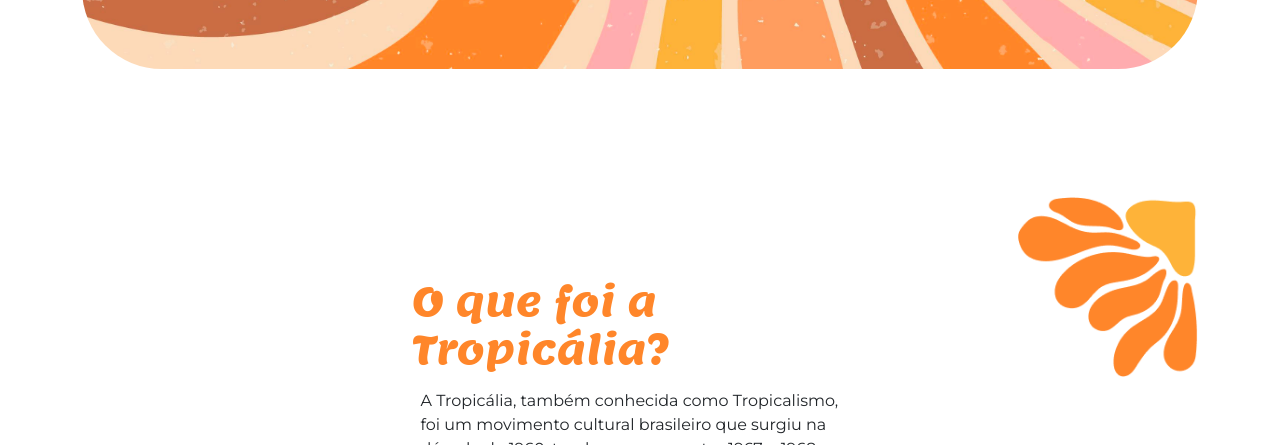
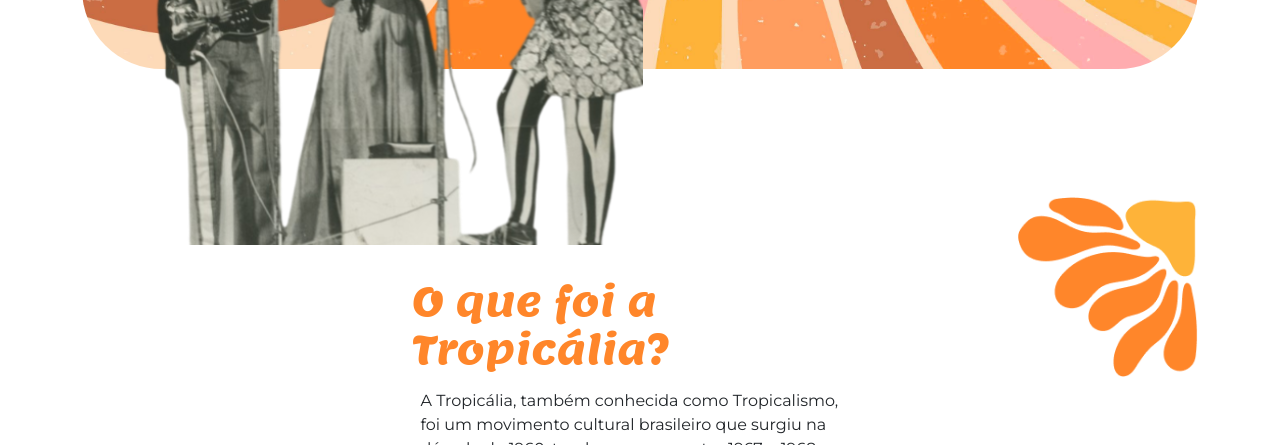
Before and after one commit to murilonobre/site-acessibilidade-3A, a plain HTML site: page index.html in a window 1280 px wide. Shown: the part 812-1257 px from the top of the page. Drawn offline with nearby package versions, Linux system fonts and the light colour scheme; a script that the page names is missing.

Commit message:
alteracao01

```diff
--- a/index.html
+++ b/index.html
@@ -37,6 +37,7 @@
                     <a href="#tropicalia"
                         class="btn btn-primary btn-lg botao-inicio fw-semibold">Quero
                         conhecer!</a>
+                        <img src="img/lossy-page1-640px-Os_Mutantes.tif (1).png" class="img-fluid- img inicio">
                 </div>
 
             </div>
```
